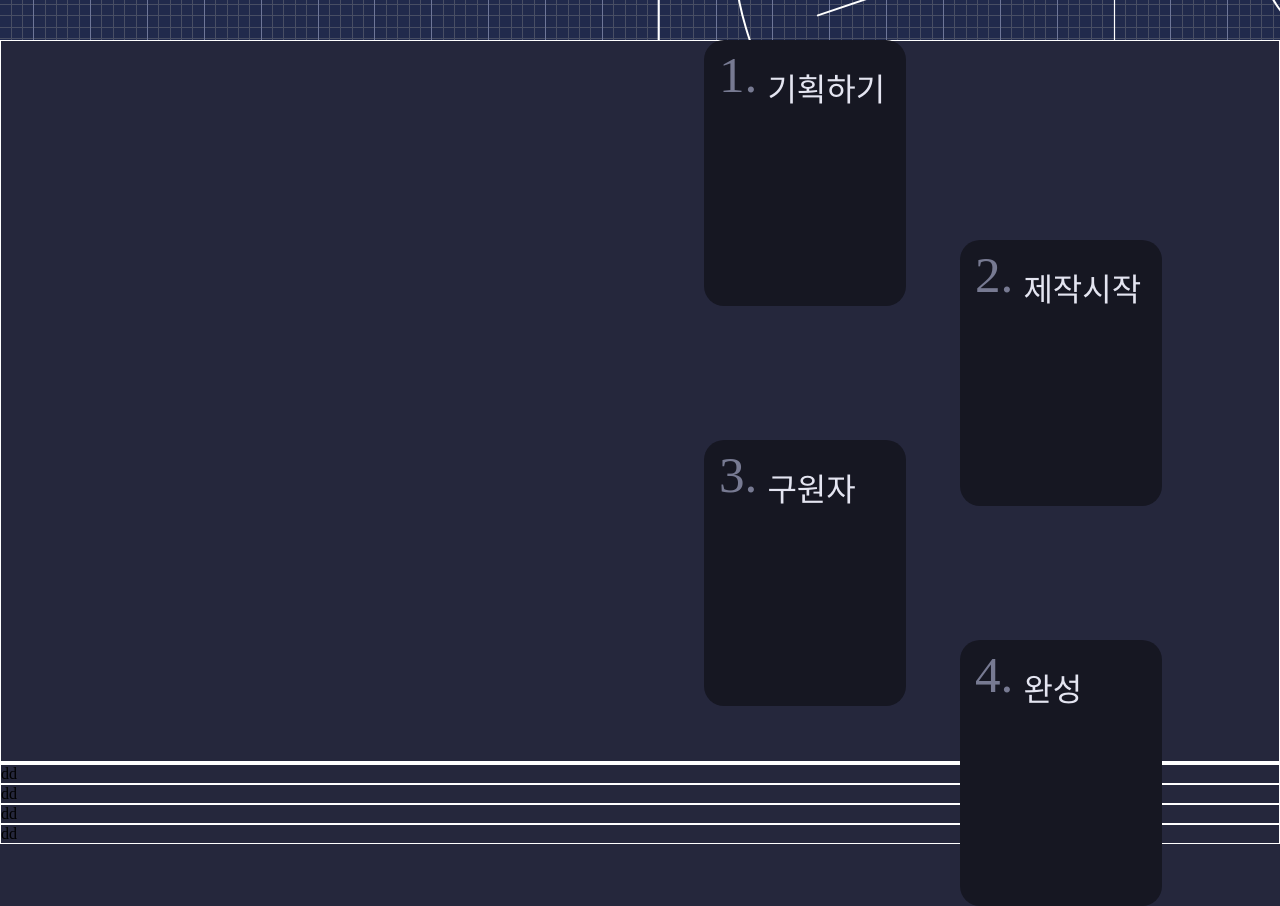
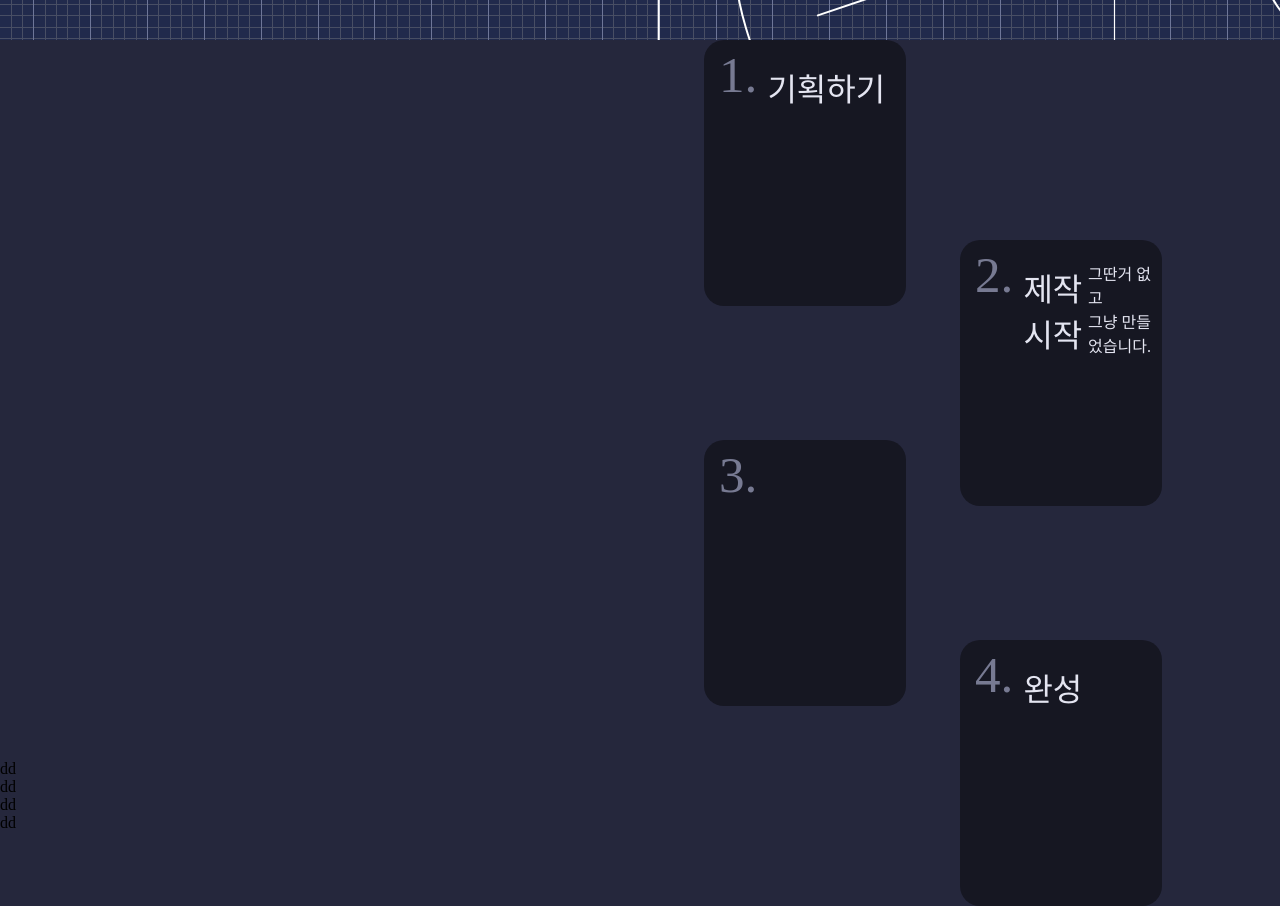
Before and after one commit to Fermion08/Fermion08.github.io, a plain HTML site: page pages/main.html in a window 1280 px wide. Shown: the part 760-1666 px from the top of the page. Drawn offline with Linux system fonts and the light colour scheme; a web font is replaced by a local one.

Commit message:
section menus with errors

```diff
--- a/css/main.css
+++ b/css/main.css
@@ -30,6 +30,13 @@ h3 {
     background: none;
 }
 
+a {
+
+}
+
+#secmain {
+
+}
 
 .textBox{
     border: 10px none rgb(255, 255, 255);
@@ -42,8 +49,8 @@ h3 {
     display: flex;
 }
 
-section{
-    border: 1px solid white;
+#mainsec1{
+
 }
 
 #tb1 {
--- a/pages/main.html
+++ b/pages/main.html
@@ -49,13 +49,15 @@
           <a href="#mainsec2">
             <div class="textBox" id="tb2">
               <p id="tbt1">2.</p>
+              <br>
               <p id="tbt2">제작시작</p>
+              <p>그딴거 없고 <br>그냥 만들었습니다.</p>
             </div>
           </a>
           <a href="#mainsec3">
             <div class="textBox" id="tb3">
               <p id="tbt1">3.</p>
-              <p id="tbt2">구원자</p>
+              <p id="tbt2"></p>
             </div>
           </a>
           <a href="#mainsec4">
```
